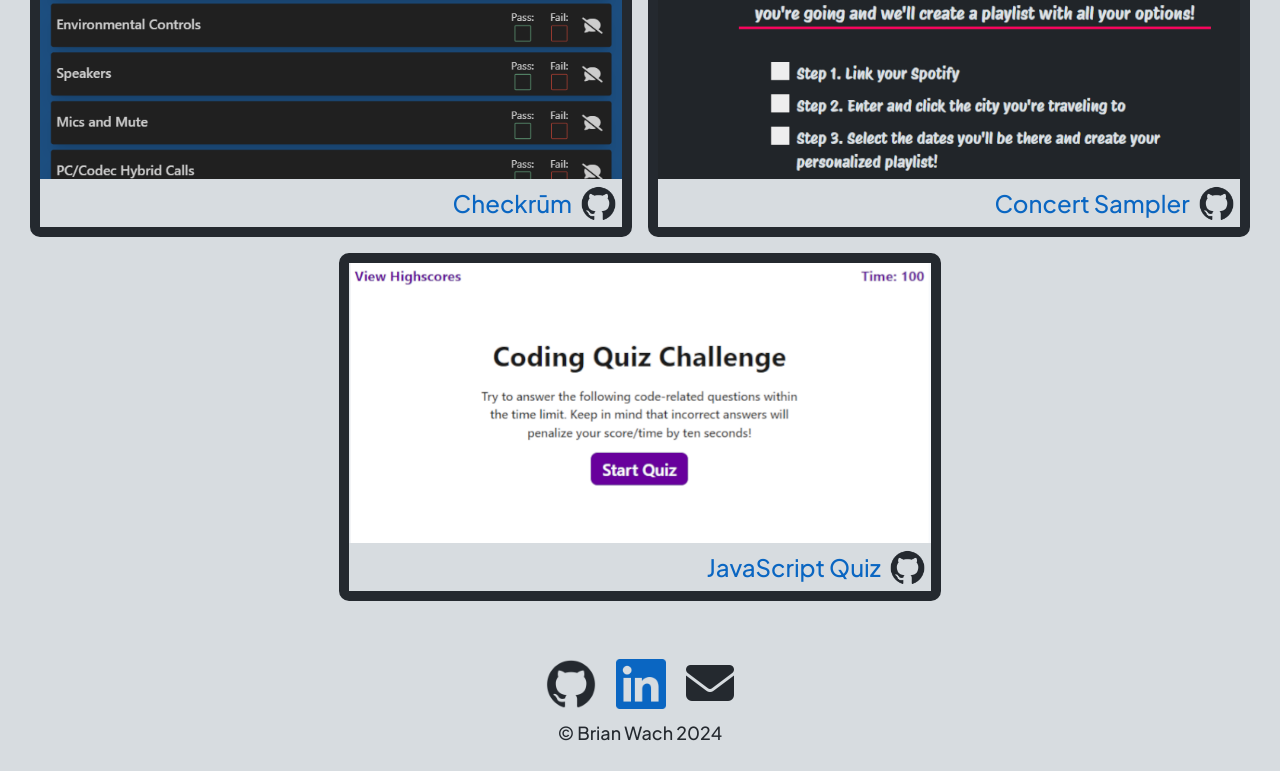
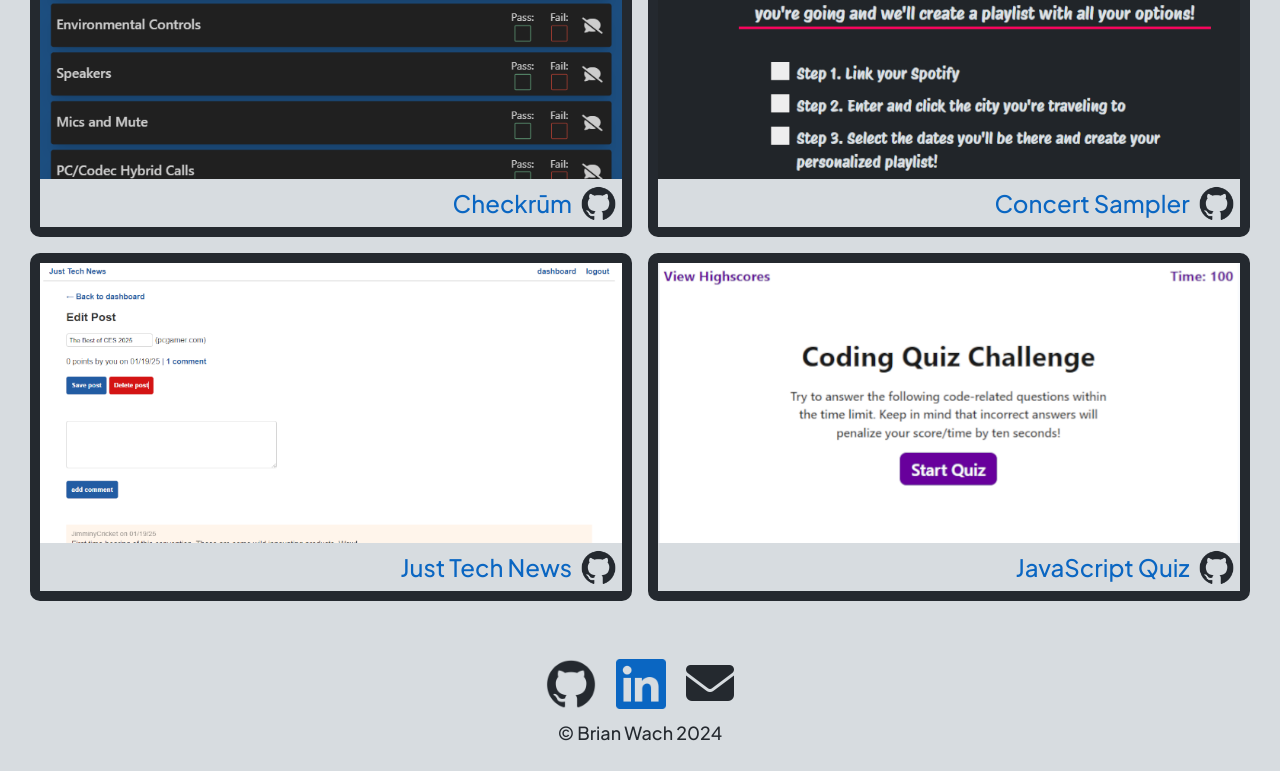
Before and after one commit to briandwach/portfolio-react, a React (Vite) app: page /Portfolio in a window 1280 px wide. Shown: the part 378-1149 px from the top of the page. Built offline with nearby package versions, Linux system fonts and the light colour scheme.

Commit message:
Added Python news feed project to portfolio

```diff
--- a/src/data/projectData.js
+++ b/src/data/projectData.js
@@ -18,6 +18,15 @@
         tech: 'Spotify Web API | JamBase Concert API | JavaScript | Bootstrap | HTML | CSS'
     },
     {
+        name: 'Just Tech News',
+        appUrl: 'https://python-newsfeed-7lbt.onrender.com/',
+        githubUrl: 'https://github.com/briandwach/python-newsfeed',
+        image: '/images/newsfeed.png',
+        alt: 'Screenshot of Just Tech News application',
+        desc: 'News feed for posting tech articles, commenting, and upvoting',
+        tech: 'Python | Flask | MySQL | SQLAlchemy | Jinja | JavaScript'
+    },
+    {
         name: 'JavaScript Quiz',
         appUrl: 'https://briandwach.github.io/codingassessment',
         githubUrl: 'https://github.com/briandwach/codingassessment',
```
Also changed, not shown: public/images/newsfeed.png (added).
